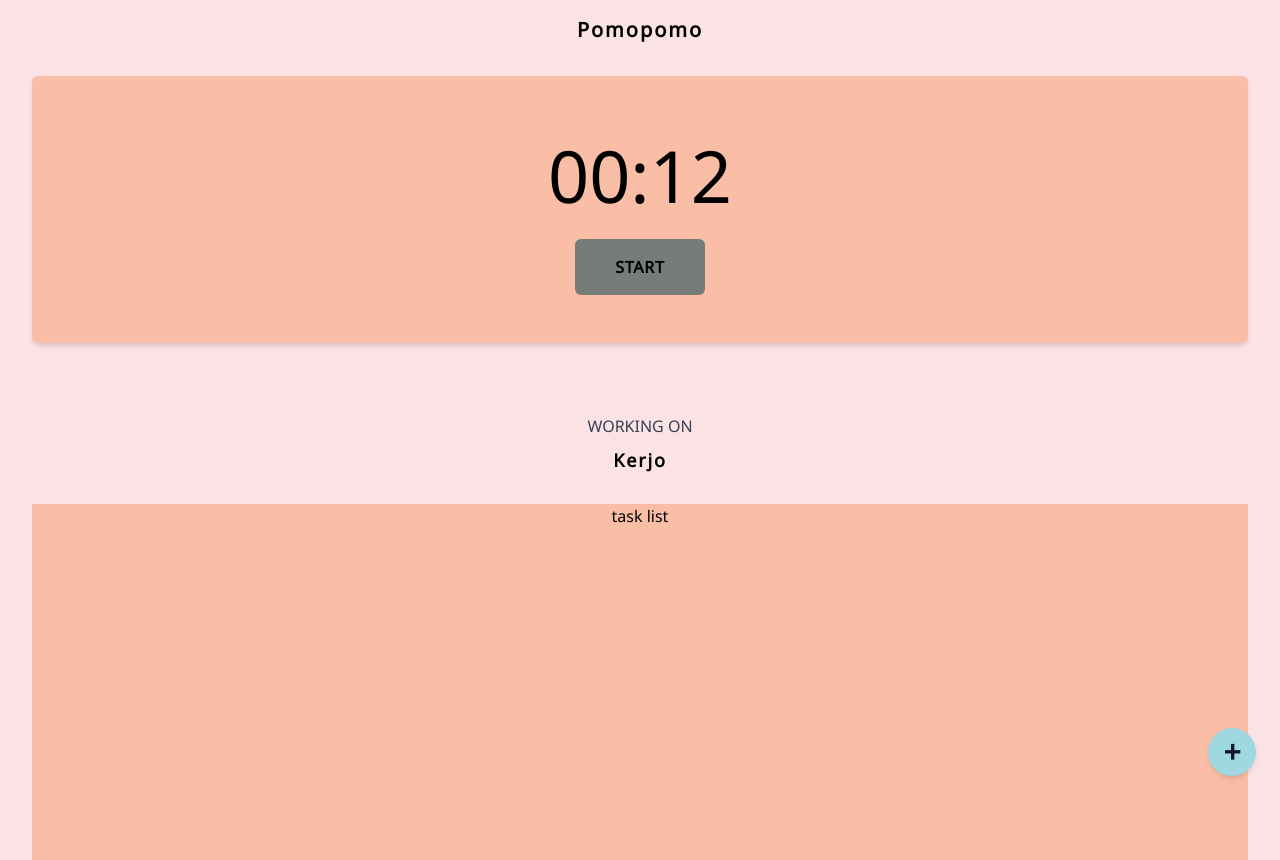
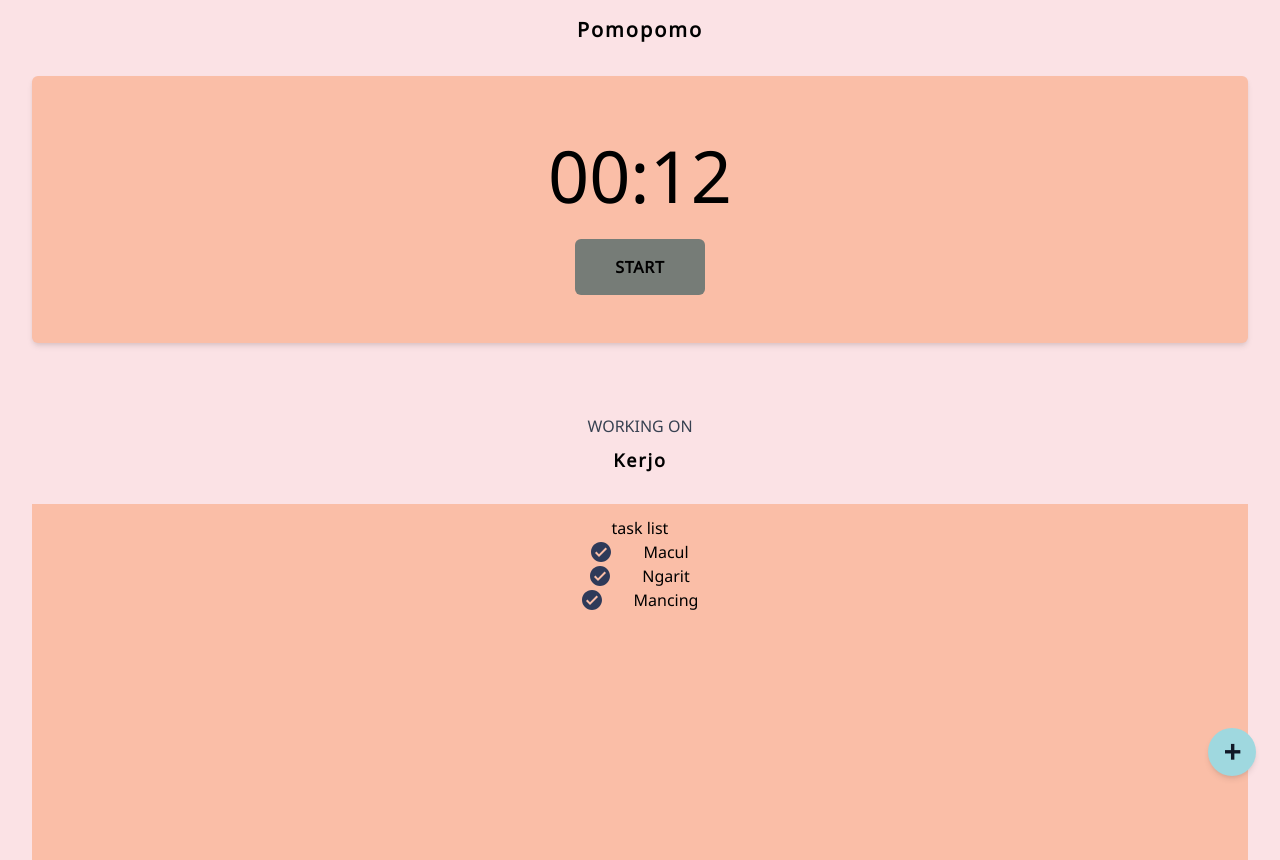
Before and after one commit to CandraJengger/svelte-pomodoro-tailwind, a Svelte app: page / in a window 1280 px wide. Built offline with nearby package versions, Linux system fonts and the light colour scheme.

Commit message:
Create ListItem component

```diff
--- /dev/null
+++ b/src/components/ListItem.svelte
@@ -0,0 +1,8 @@
+<script>
+  export let text = '';
+</script>
+
+<li class="flex justify-start">
+  <img src="../check.svg" alt="" />
+  <p class="ml-8">{text}</p>
+</li>
--- a/src/components/TaskList.svelte
+++ b/src/components/TaskList.svelte
@@ -1,7 +1,28 @@
 <script>
+  import ListItem from './ListItem.svelte';
+
   import { todos } from '../store';
+  let todos_dummy = [
+    {
+      text: 'Macul',
+      finished: false,
+    },
+    {
+      text: 'Ngarit',
+      finished: false,
+    },
+    {
+      text: 'Mancing',
+      finished: false,
+    },
+  ];
 </script>
 
-<div class="row-start-6 row-end-10 container bg-red-200">
+<div class="row-start-6 row-end-10 p-3 px-4 container bg-red-200">
   <h1>task list</h1>
+  <ul class="flex items-center justify-center flex-col list-none">
+    {#each todos_dummy as { text, finished }, i}
+      <ListItem {text} />
+    {/each}
+  </ul>
 </div>
```
Also changed, not shown: public/check.svg (added).
